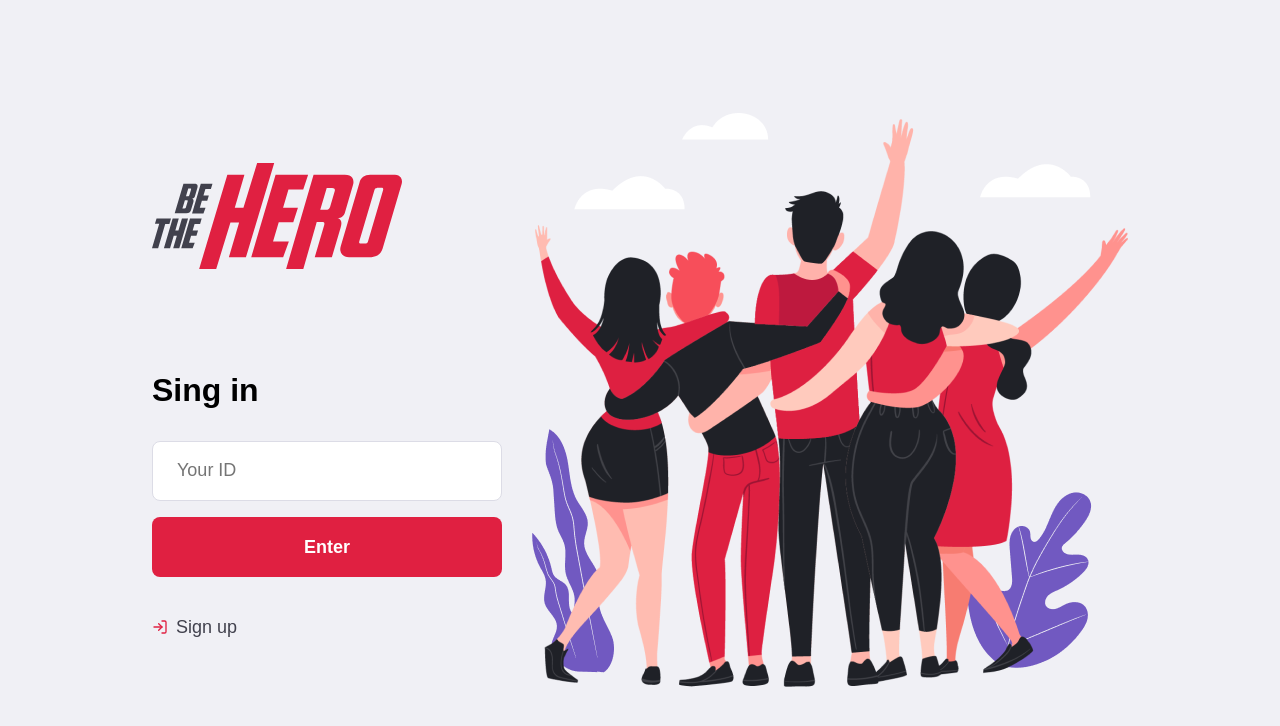
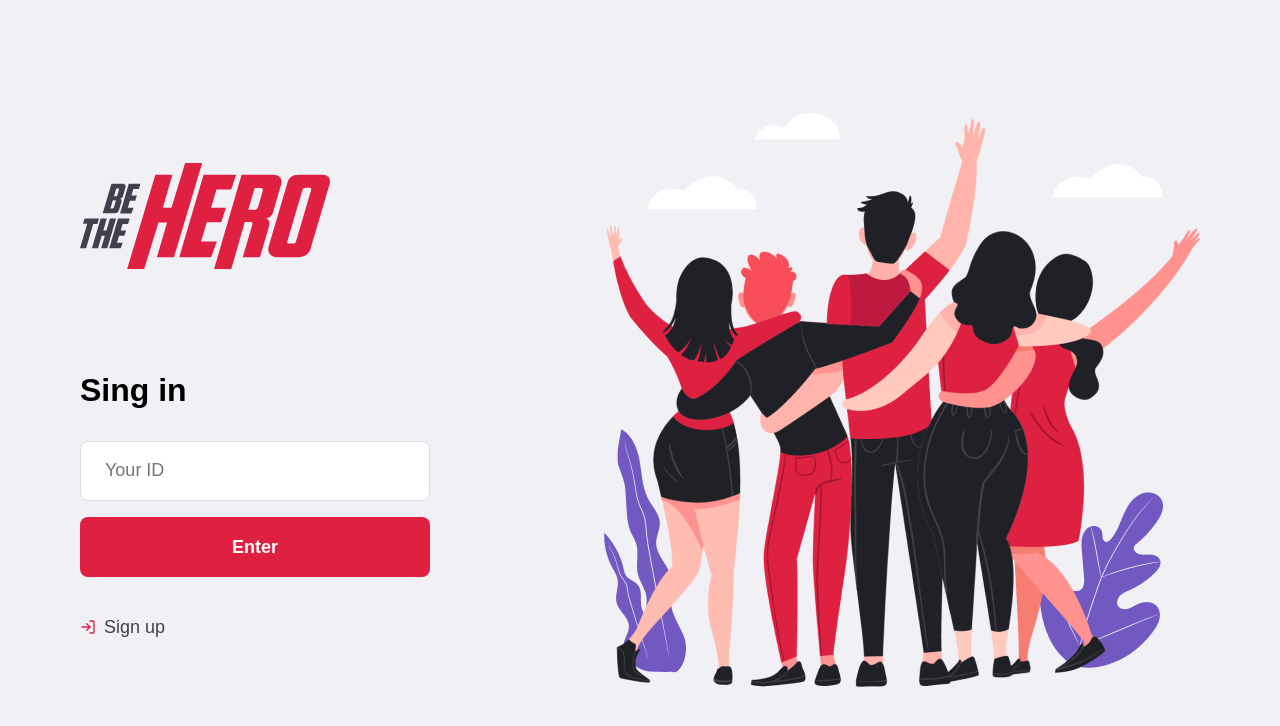
Before and after one commit to fdfragoso/be-the-hero, a React (Create React App) app in the folder frontend/: page / in a window 1280 px wide. Shown: the top 726 px of the page. Built offline with nearby package versions, Linux system fonts and the light colour scheme.

Commit message:
give the right go back link to register and some space between the content on login page

```diff
--- a/frontend/src/pages/Logon/styles.css
+++ b/frontend/src/pages/Logon/styles.css
@@ -5,7 +5,7 @@
   margin: 0 auto;
   display: flex;
   align-items: center;
-  justify-content: center;
+  justify-content: space-between;
 }
 
 .logon-container section.form {
--- a/frontend/src/pages/Register/index.js
+++ b/frontend/src/pages/Register/index.js
@@ -18,7 +18,7 @@ export default function Register() {
                         Sign up and help people find cases from NGOs.
                     </p>
 
-                    <Link className="back-link" to="/register">
+                    <Link className="back-link" to="/">
                         <FiArrowLeft size={16} color="#E02041" />
                         Sign up
                     </Link>
```
